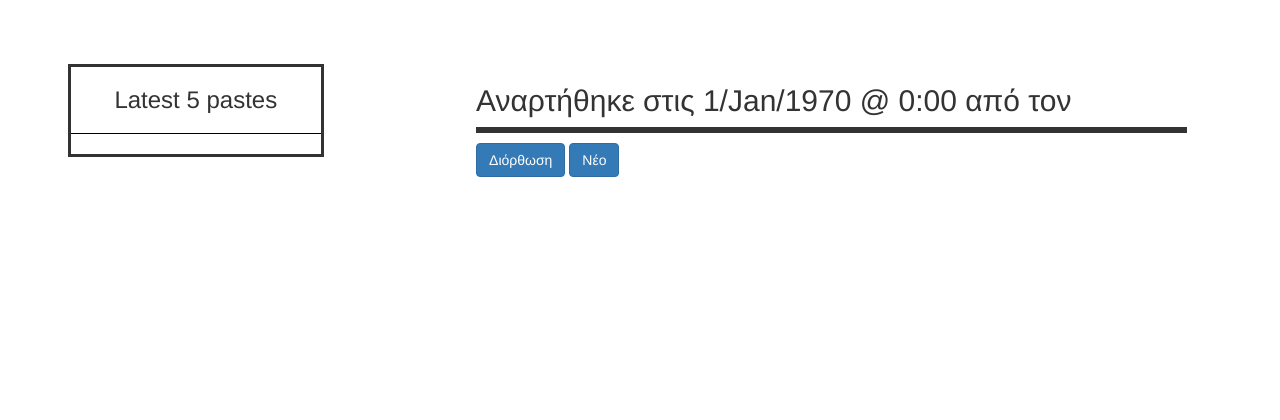
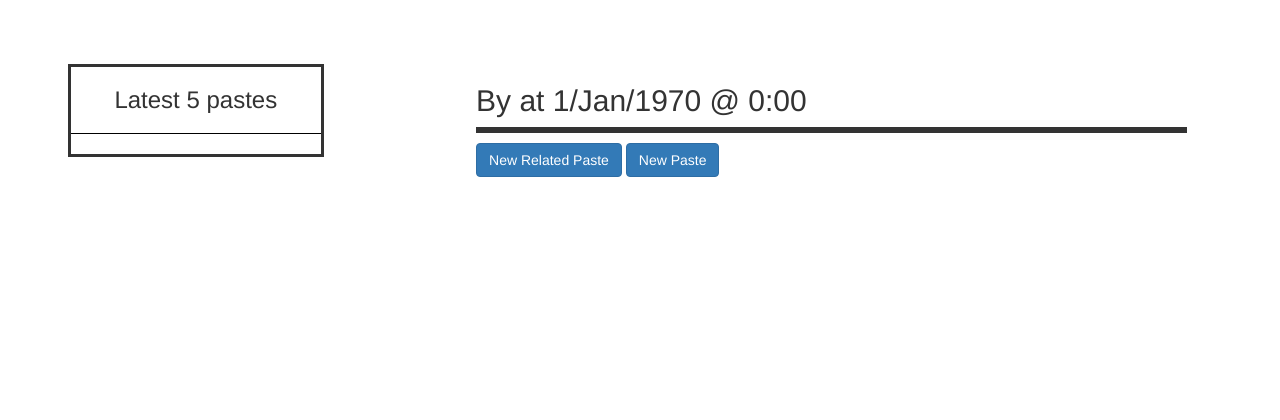
Before and after one commit to pc-magas/yiipastebin, a Yii app: template views/pastes/view.php in a window 1280 px wide. Shown: the top 420 px of the page. Run offline with PHP 8.4 and a stand-in for Yii, Linux system fonts and the light colour scheme; the template is opened without the code that fills it, so the values that code supplies are empty; some libraries are stand-ins or nearby versions.

Commit message:
Changes to labels

```diff
--- a/models/Pastes.php
+++ b/models/Pastes.php
@@ -55,11 +55,11 @@ class Pastes extends \yii\db\ActiveRecord
     {
         return [
             'idpastes' => 'Id',
-            'who' => 'You name or a nickname',
-            'title' => 'Title of the new Paste',
+            'who' => 'User\'s name or a nickname',
+            'title' => 'Title',
             'paste' => 'New Paste',
             'date' => 'Date',
-            'refers' => 'Post that Refers',
+            'refers' => 'Paste that Refers',
         ];
     }
 
--- a/views/pastes/view.php
+++ b/views/pastes/view.php
@@ -15,15 +15,15 @@ $this->params['breadcrumbs'][] = $this->title;
 <section class="pastes-view">
 
     <h1><?= Html::encode($this->title); ?></h1>
-	<h2><?=Html::encode("Αναρτήθηκε στις ".date("j/M/Y @ G:i",$model->date)." από τον ".$model->who); ?></h2>
+	<h2><?=Html::encode("By ".$model->who." at ".date("j/M/Y @ G:i",$model->date)); ?></h2>
 
    <p style="border:solid">
    	<?=Html::encode($model->paste);?>
    </p>
 
  	<p>
-        <?= Html::a('Διόρθωση', ['create', 'refers' => $model->idpastes], ['class' => 'btn btn-primary']) ?>
-        <?= Html::a('Nέο', ['create'], ['class' => 'btn btn-primary']) ?>
+        <?= Html::a('New Related Paste', ['create', 'refers' => $model->idpastes], ['class' => 'btn btn-primary']) ?>
+        <?= Html::a('New Paste', ['create'], ['class' => 'btn btn-primary']) ?>
     </p>
     <p>
     	<?php
@@ -31,7 +31,7 @@ $this->params['breadcrumbs'][] = $this->title;
     		if($related->count()>0)
 			{
 		?>
-		    <h3>Pastes σχετικά με αυτό</h3>
+		    <h3>Related pastes</h3>
 		<?php
     			echo GridView::widget([
 									'dataProvider' => new ActiveDataProvider(['query'=>$related]),
```
